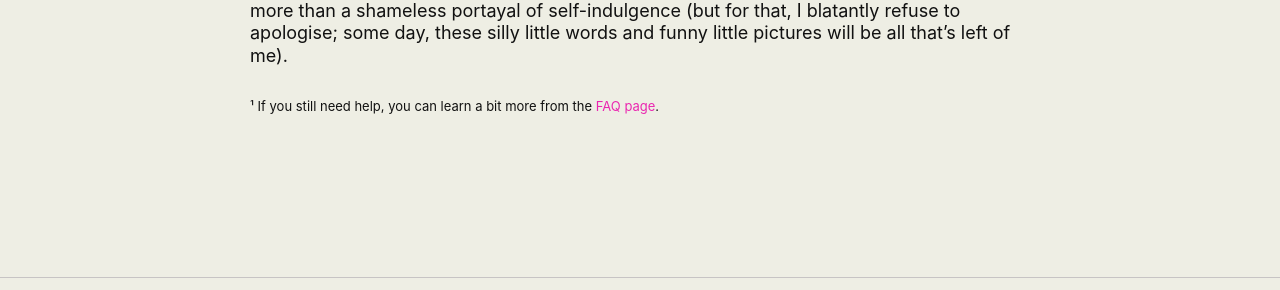
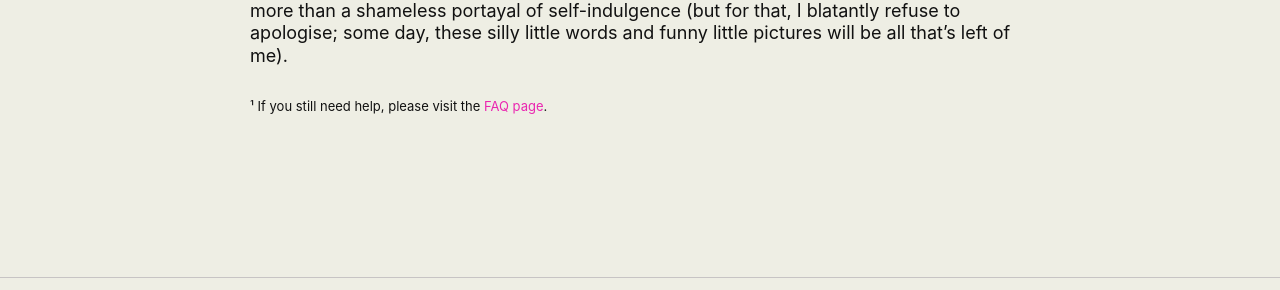
Before and after one commit to martbetz/martbetz.github.io, a Jekyll site: the page built from about.html, in a window 1280 px wide. Shown: the part 370-660 px from the top of the page. Built offline with Jekyll 4.4.1, drawn with Linux system fonts in a browser that asks for light colours.

Commit message:
Update about.html

```diff
--- a/about.html
+++ b/about.html
@@ -32,6 +32,6 @@
 <p style="padding-top:15px; line-height:1.1">
   <font size="2">
 
-¹ If you still need help, you can learn a bit more from the <a href="faq.html">FAQ page</a>.<!-- I know; my coding <i>really</i> sucks. I’ll tidy it up someday, I promise.--> <!--— <i>but <span style="font-weight:500;">you</span> try ‘typing’ on a Kindle after four and a half glasses of red!</i> -->
+¹ If you still need help, please visit the <a href="faq.html">FAQ page</a>.<!-- I know; my coding <i>really</i> sucks. I’ll tidy it up someday, I promise.--> <!--— <i>but <span style="font-weight:500;">you</span> try ‘typing’ on a Kindle after four and a half glasses of red!</i> -->
   </font>
 </p>
```
